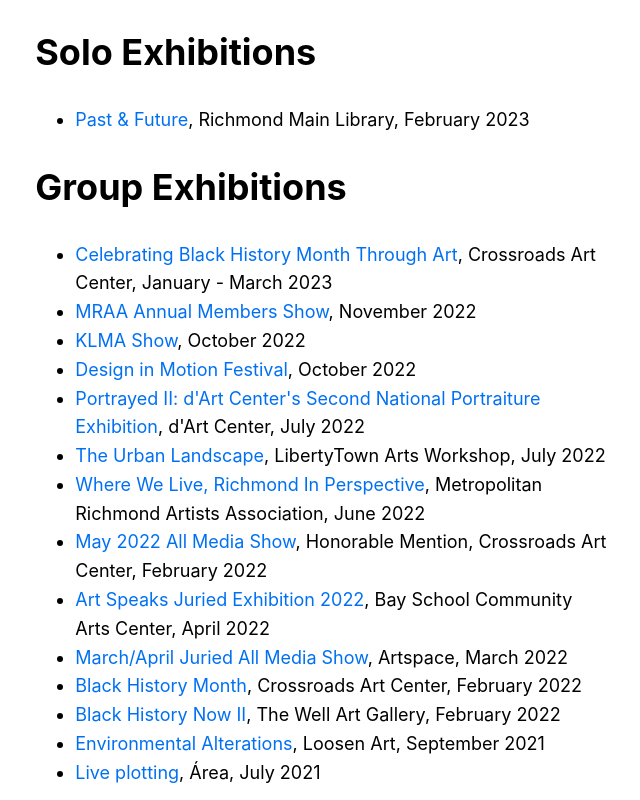
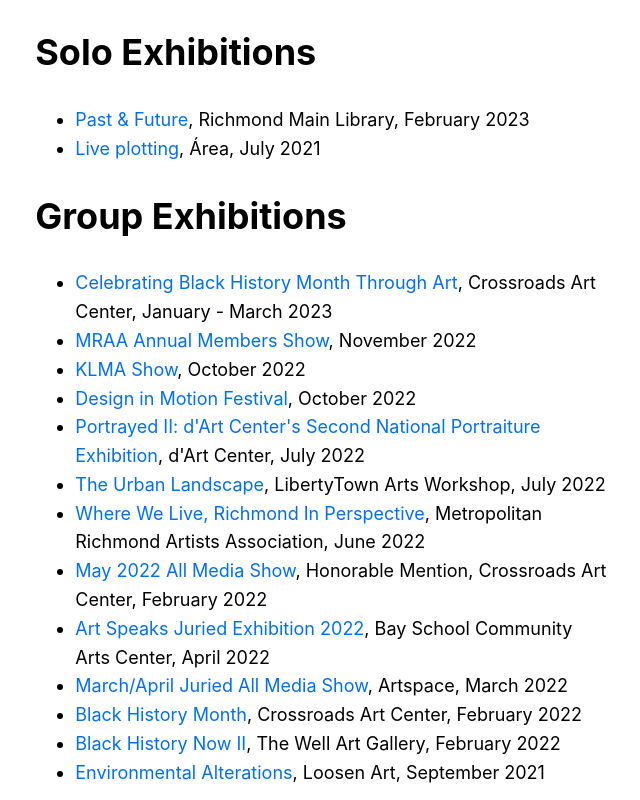
Before and after one commit to apbryant/website, a Next.js app: page /cv in a window 1280 px wide. Shown: the part 1620-2420 px from the top of the page, without its empty margins (318-958 px from the left). Built offline with nearby package versions, Linux system fonts and the light colour scheme.

Commit message:
Update CV

```diff
--- a/pages/cv.js
+++ b/pages/cv.js
@@ -34,6 +34,7 @@ export default function CV() {
   <h1>Solo Exhibitions</h1>
   <ul>
   <li><a href="https://rvalibrary.org/events/art-exhibits/">Past & Future</a>, Richmond Main Library, February 2023</li>
+  <li><a href="https://www.instagram.com/p/CRZJ2UGr6s7/">Live plotting</a>, Área, July 2021</li>
   </ul>
 
   <h1>Group Exhibitions</h1>
@@ -51,7 +52,6 @@ export default function CV() {
 	<li><a href="https://www.crossroadsartcenter.com/collections/black-history-month-call-for-artists-and-online-exhibition">Black History Month</a>, Crossroads Art Center, February 2022</li>
 	<li><a href="https://www.thewellartgallery.com/">Black History Now II</a>, The Well Art Gallery, February 2022</li>
 	<li><a href="https://www.loosenart.com/blogs/magazine/environmental-alterations">Environmental Alterations</a>, Loosen Art, September 2021</li>
-  <li><a href="https://www.instagram.com/p/CRZJ2UGr6s7/">Live plotting</a>, Área, July 2021</li>
 	</ul>
 
   <h1>Membership</h1>
```
